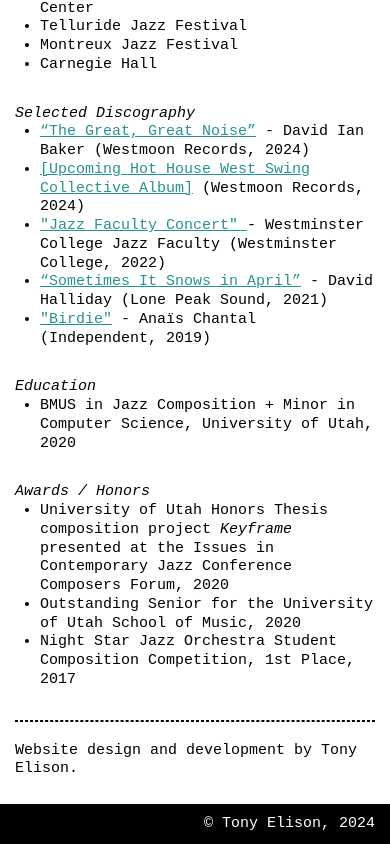
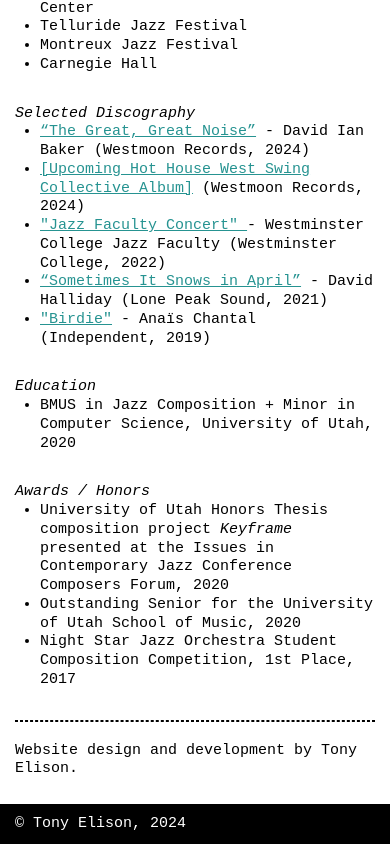
Before and after one commit to tonyelison/music, a Nuxt app: page / in a window 390 px wide. Shown: the part 951-1795 px from the top of the page. Built offline with nearby package versions, Linux system fonts and the light colour scheme.

Commit message:
Move footer styles to component scope, make justification responsive

```diff
--- a/assets/stylesheets/main.css
+++ b/assets/stylesheets/main.css
@@ -99,16 +99,6 @@
   opacity: 100;
 }
 
-footer {
-  height: 40px;
-  background-color: black;
-  color: white;
-
-  display: flex;
-  justify-content: right;
-  align-items: center;
-}
-
 /* SCROLLBAR */
 
 ::-webkit-scrollbar {
--- a/components/AppFooter.vue
+++ b/components/AppFooter.vue
@@ -1,3 +1,21 @@
 <template>
   <footer>© Tony Elison, 2024</footer>
 </template>
+
+<style scoped>
+footer {
+  height: 40px;
+  background-color: black;
+  color: white;
+
+  display: flex;
+  justify-content: right;
+  align-items: center;
+}
+
+@media screen and (max-width: 425px) {
+  footer {
+    justify-content: left;
+  }
+}
+</style>
```
